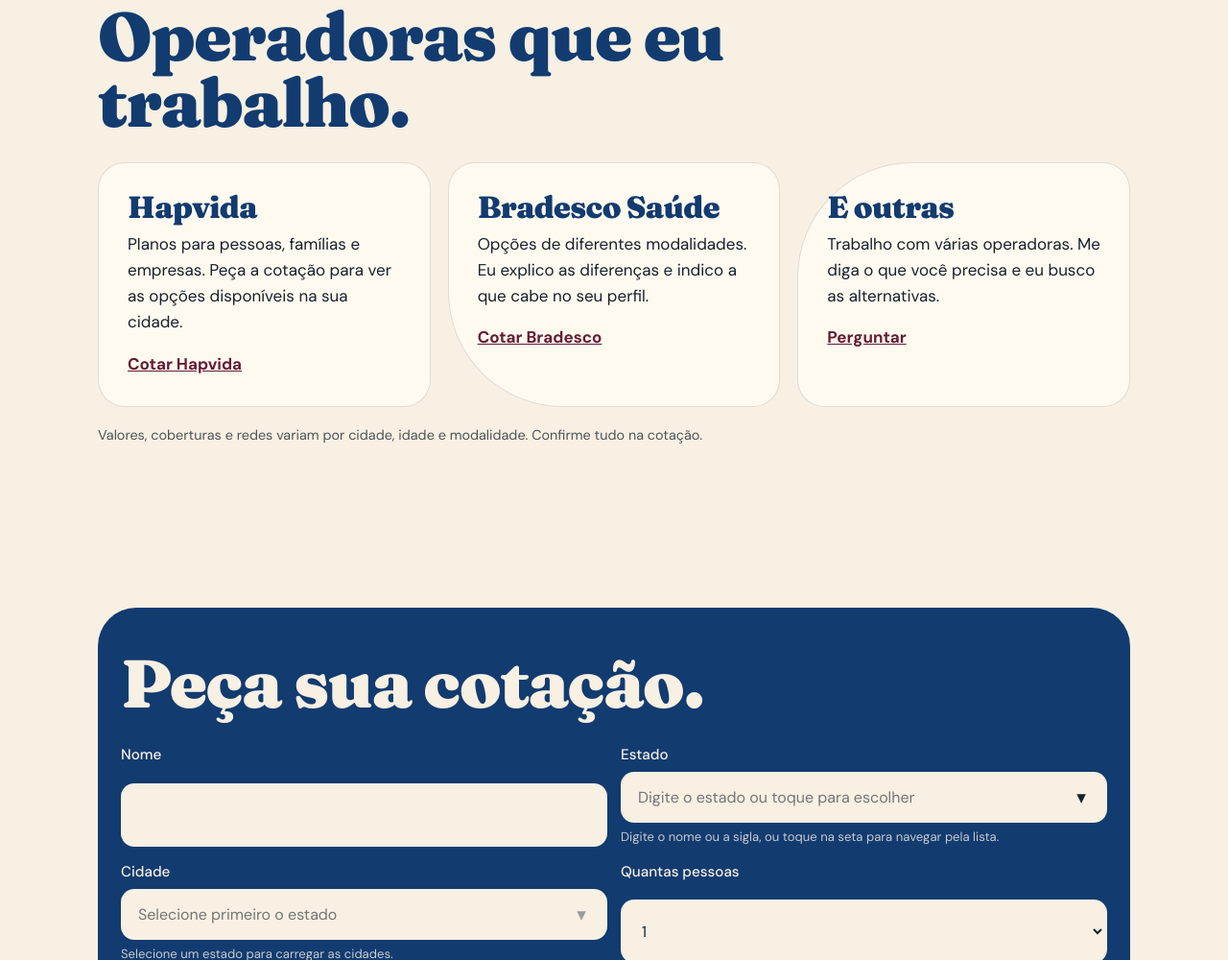
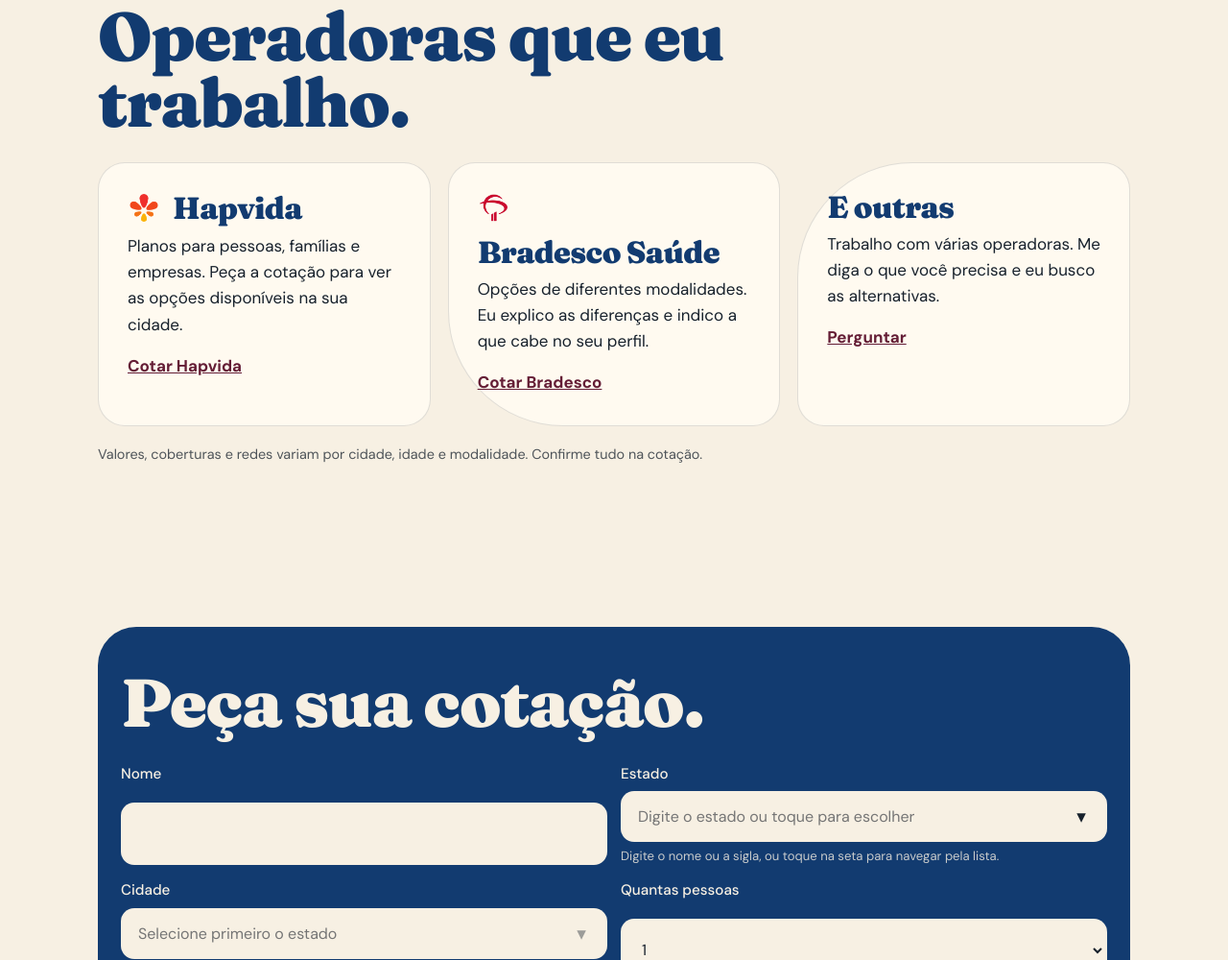
Before and after one commit to CACA-PALAVRAS/Plano-de-Saude-, a website: page src/site/corretora.html in a window 1280 px wide. Shown: the part 1423-2423 px from the top of the page at 96% size. Drawn offline with Linux system fonts and the light colour scheme.

Commit message:
Add insurer logos to operator cards

```diff
--- a/src/site/corretora.html
+++ b/src/site/corretora.html
@@ -84,7 +84,7 @@ nav .btn{padding:10px 20px;font-size:.9rem}
 .op{background:var(--card);border:1px solid var(--line);border-radius:28px;padding:30px}
 .op:nth-child(2){border-radius:28px 28px 28px 120px}
 .op:nth-child(3){border-radius:120px 28px 28px 28px}
-.op h3{font-size:2rem;margin-bottom:10px}
+.op h3{font-size:2rem;margin-bottom:10px;display:flex;align-items:center;gap:.42em;flex-wrap:wrap}.op-logo{width:1.05em;height:1.05em;object-fit:contain;flex:0 0 auto}
 .op a{display:inline-block;margin-top:16px;font-weight:700;color:var(--wine)}
 :root[data-theme="dark"] .op a{color:#F2B8CB}
 @media (prefers-color-scheme:dark){:root:not([data-theme="light"]) .op a{color:#F2B8CB}}
@@ -193,8 +193,8 @@ h2.rv{transform:translateX(-30px)}
 <section id="planos" style="padding-top:0"><div class="wrap">
 <h2 class="rv">Operadoras que eu trabalho.</h2>
 <div class="ops">
-<div class="op rv"><h3>Hapvida</h3><p>Planos para pessoas, famílias e empresas. Peça a cotação para ver as opções disponíveis na sua cidade.</p><a href="#cotacao" data-pick="Hapvida">Cotar Hapvida</a></div>
-<div class="op rv"><h3>Bradesco Saúde</h3><p>Opções de diferentes modalidades. Eu explico as diferenças e indico a que cabe no seu perfil.</p><a href="#cotacao" data-pick="Bradesco Saúde">Cotar Bradesco</a></div>
+<div class="op rv"><h3><img class="op-logo" src="/logos/hapvida.png" alt="" aria-hidden="true" width="128" height="128" loading="lazy"><span>Hapvida</span></h3><p>Planos para pessoas, famílias e empresas. Peça a cotação para ver as opções disponíveis na sua cidade.</p><a href="#cotacao" data-pick="Hapvida">Cotar Hapvida</a></div>
+<div class="op rv"><h3><img class="op-logo" src="/logos/bradesco.png" alt="" aria-hidden="true" width="128" height="128" loading="lazy"><span>Bradesco Saúde</span></h3><p>Opções de diferentes modalidades. Eu explico as diferenças e indico a que cabe no seu perfil.</p><a href="#cotacao" data-pick="Bradesco Saúde">Cotar Bradesco</a></div>
 <div class="op rv"><h3>E outras</h3><p>Trabalho com várias operadoras. Me diga o que você precisa e eu busco as alternativas.</p><a href="#cotacao" data-pick="Outras">Perguntar</a></div>
 </div>
 <p class="note">Valores, coberturas e redes variam por cidade, idade e modalidade. Confirme tudo na cotação.</p>
```
Also changed, not shown: public/logos/bradesco.png (added), public/logos/hapvida.png (added).
